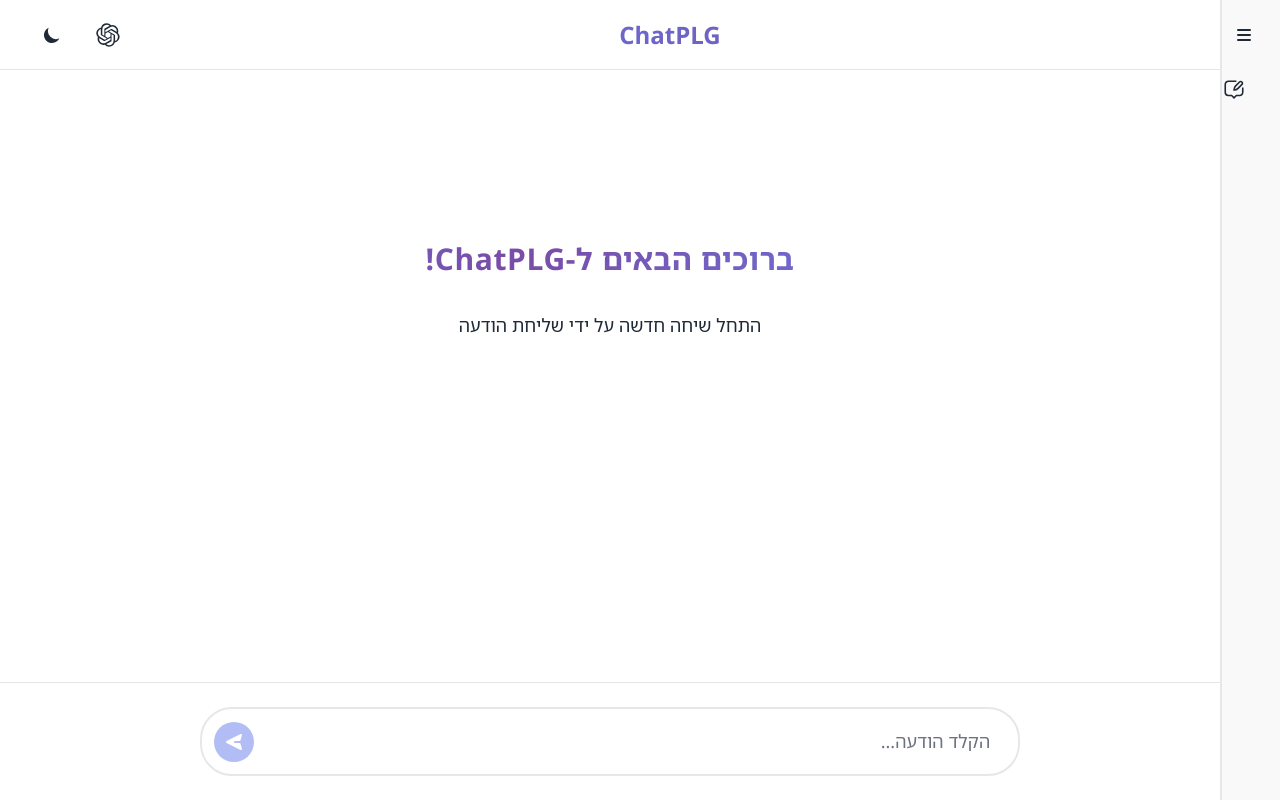
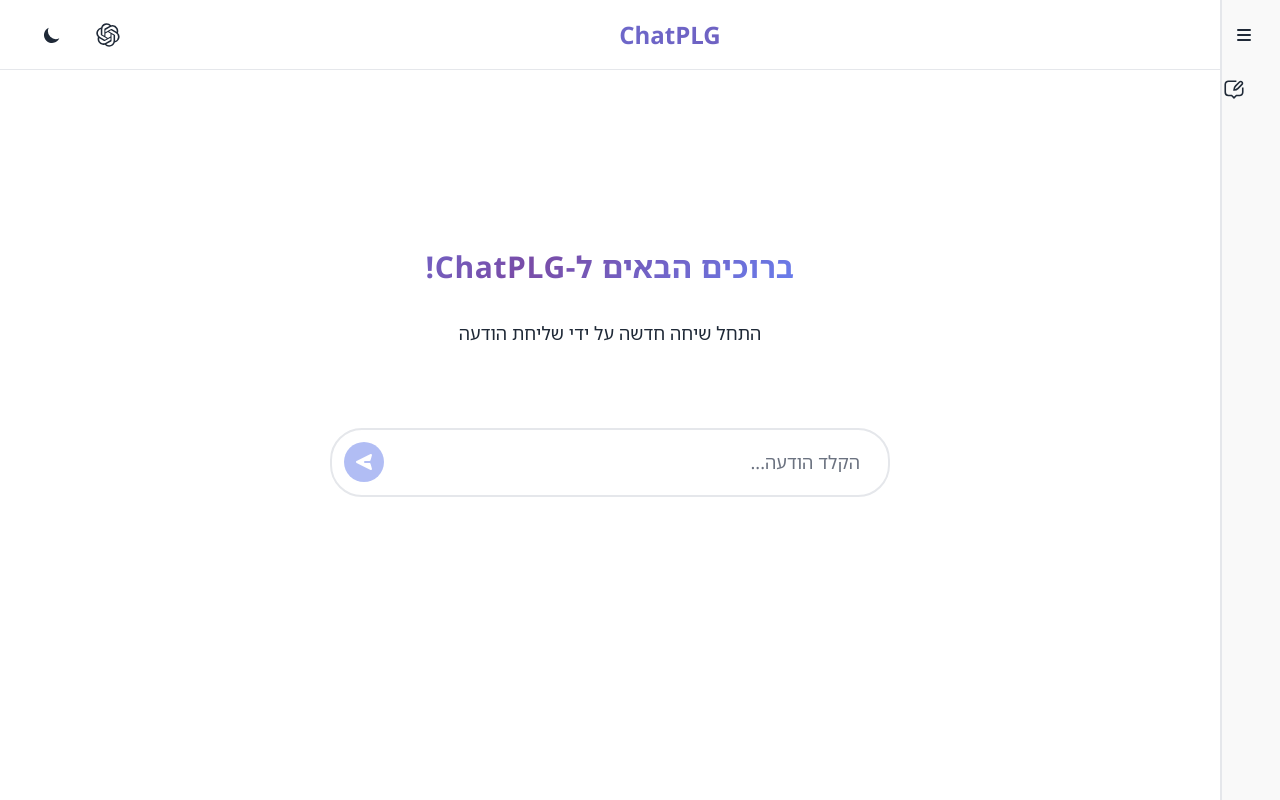
Before and after one commit to Kiloma-Advanced-Solutions/PLG_AI, a Next.js app: page /chat/new in a window 1280 px wide. Built offline with nearby package versions, Linux system fonts and the light colour scheme.

Commit message:
fix sidebar shifting, input positioning in new chat, burger icon positioning and app icon size

```diff
--- a/src/components/app-layout/app-layout.module.css
+++ b/src/components/app-layout/app-layout.module.css
@@ -14,12 +14,27 @@
   flex: 1;
   display: flex;
   min-height: 0;
+  margin-right: 0;
+  transition: margin-right 0.3s ease;
+}
+
+/* On mobile, sidebar overlays - no margin needed */
+.main.shifted {
+  margin-right: 0;
 }
 
 /* Tablet and larger screens (768px+) */
 @media (min-width: 768px) {
   .container {
     font-size: 1rem;
+  }
+
+  .main {
+    margin-right: var(--sidebar-width-closed);
+  }
+
+  .main.shifted {
+    margin-right: var(--sidebar-width-open);
   }
 }
 
--- a/src/components/app-layout/app-layout.tsx
+++ b/src/components/app-layout/app-layout.tsx
@@ -61,7 +61,7 @@ export default function AppLayout({ children }: AppLayoutProps) {
         onToggleSidebar={toggleSidebar}
       />
 
-      <main className={styles.main}>
+      <main className={`${styles.main} ${isSidebarOpen ? styles.shifted : ''}`}>
         {children}
       </main>
 
--- a/src/components/chat-container-component/chat-container-component.module.css
+++ b/src/components/chat-container-component/chat-container-component.module.css
@@ -8,20 +8,12 @@
   background-color: var(--background-color);
   padding-top: var(--header-height);
   padding-bottom: var(--input-bottom-padding);
-  margin-right: 0;
-  transition: margin-right 0.3s ease;
-}
-
-
-/* When sidebar is open */
-.chatContainer.shifted {
-  margin-right: var(--sidebar-width-open);
 }
 
 /* When chat is empty, position input higher */
 .chatContainer.empty {
-  justify-content: flex-start;
-  padding-top: calc(var(--header-height) + 3rem);
+  justify-content: center;
+  padding-top: var(--header-height);
 }
 
 /* Mobile-first conversation area */
@@ -39,13 +31,6 @@
   overscroll-behavior: contain;
 }
 
-/* Reduced horizontal padding when sidebar is open */
-.chatContainer.shifted .messagesContainer {
-  padding-top: 0;
-  padding-bottom: 1.5rem;
-  padding-inline-start: 0.5rem;
-  padding-inline-end: 0.5rem;
-}
 
 /* Scroll boundary to prevent scrolling too high */
 .scrollBoundary {
@@ -55,16 +40,21 @@
   width: 100%;
 }
 
-/* Center welcome message on empty chat */
+/* Position welcome message and input higher on empty chat */
 .messagesContainer.empty {
-  flex: 0 0 auto;
-  justify-content: center;
+  flex: 1;
+  display: flex;
+  flex-direction: column;
+  justify-content: flex-start;
+  align-items: center;
+  padding-top: 12rem;
+  gap: 2rem;
 }
 
-/* Center welcome message on empty chat */
-.messagesContainer.empty {
-  flex: 0 0 auto;
-  justify-content: center;
+/* Input wrapper for empty chat state */
+.inputWrapper {
+  width: 100%;
+  max-width: 800px;
 }
 
 .welcomeMessage {
@@ -239,17 +229,14 @@
 
 /* Tablet and larger screens (768px+) */
 @media (min-width: 768px) {
-  .chatContainer {
-    margin-right: var(--sidebar-width-closed);
-  }
-
   .messagesContainer {
     padding: 0 3rem 2rem;
   }
 
-  .chatContainer.shifted .messagesContainer {
-    padding: 0 2rem 2rem;
+  .messagesContainer.empty {
+    padding-top: 6rem;
   }
+
 
   .welcomeMessage {
     padding: 2rem;
@@ -259,16 +246,17 @@
 /* Desktop screens (1024px+) */
 @media (min-width: 1024px) {
   .chatContainer.empty {
-    padding-top: calc(var(--header-height) + 3rem * 2);
+    padding-top: var(--header-height);
   }
 
   .messagesContainer {
     padding: 0 calc(3rem * 4) 3rem;
   }
 
-  .chatContainer.shifted .messagesContainer {
-    padding: 0 3rem 3rem;
+  .messagesContainer.empty {
+    padding-top: 8rem;
   }
+
 
   .welcomeMessage {
     padding: 3rem;
--- a/src/components/chat-container-component/chat-container-component.tsx
+++ b/src/components/chat-container-component/chat-container-component.tsx
@@ -127,22 +127,39 @@ export default function ChatContainerComponent({
     }, [messages, forceScrollToBottom]);
 
     return (
-      <div className={`${styles.chatContainer} ${isSidebarOpen ? styles.shifted : ''} ${messages.length === 0 ? styles.empty : ''}`}>
+      <div className={`${styles.chatContainer} ${messages.length === 0 ? styles.empty : ''}`}>
+        {messages.length === 0 ? (
+          // Empty chat layout - welcome message and input together
+          <div className={`${styles.messagesContainer} ${styles.empty}`}>
+            <div className={styles.welcomeMessage}>
+              <h2>ברוכים הבאים ל-ChatPLG!</h2>
+              <p>התחל שיחה חדשה על ידי שליחת הודעה</p>
+            </div>
+            <div className={styles.inputWrapper}>
+              <InputMessageContainer
+                onSendMessage={onSendMessage}
+                isStreaming={isStreaming}
+                triggerFocusAnimation={triggerInputAnimation}
+                prefilledMessage={prefilledMessage}
+                onPrefilledMessageCleared={onPrefilledMessageCleared}
+                onStop={onStop}
+                isSidebarOpen={isSidebarOpen}
+                isInline={true}
+              />
+            </div>
+          </div>
+        ) : (
+          // Normal chat layout - messages container and input at bottom
+          <>
             <div
               ref={messagesContainerRef}
-          className={`${styles.messagesContainer} ${messages.length === 0 ? styles.empty : ''}`}
+              className={styles.messagesContainer}
             >
               {/* Scroll boundary to prevent scrolling too high */}
               <div className={styles.scrollBoundary}></div>
 
-          {messages.length === 0 ? (
-            <div className={styles.welcomeMessage}>
-              <h2>ברוכים הבאים ל-ChatPLG!</h2>
-              <p>התחל שיחה חדשה על ידי שליחת הודעה</p>
-            </div>
-          ) : (
-            // Render all messages
-            messages.map((message) => (
+              {/* Render all messages */}
+              {messages.map((message) => (
                 <ChatMessageComponent
                   key={message.id}
                   type={message.type}
@@ -153,8 +170,7 @@ export default function ChatContainerComponent({
                     undefined
                   }
                 />
-            ))
-          )}
+              ))}
 
               {apiError && (
                 <div className={styles.errorMessage}>
@@ -208,6 +224,8 @@ export default function ChatContainerComponent({
               onStop={onStop}
               isSidebarOpen={isSidebarOpen}
             />
+          </>
+        )}
       </div>
     );
 }
--- a/src/components/header-component/header-component.module.css
+++ b/src/components/header-component/header-component.module.css
@@ -55,7 +55,7 @@
 
 .appName h1 {
   margin: 0;
-  font-size: 1.125rem;
+  font-size: 1.5rem;
   font-weight: 700;
   color: var(--text-primary);
   background: linear-gradient(135deg, var(--app-color-1) 0%, var(--app-color-2) 100%);
@@ -200,8 +200,4 @@
   .mobileControls {
     display: none;
   }
-
-  .header.shifted .mobileControls {
-    display: none;
-  }
 }
--- a/src/components/input-message-container/input-message-container.module.css
+++ b/src/components/input-message-container/input-message-container.module.css
@@ -129,6 +129,18 @@
   right: var(--sidebar-width-open);
 }
 
+/* Inline positioning for empty chats */
+.inputContainer.inline {
+  position: relative;
+  bottom: auto;
+  left: auto;
+  right: auto;
+  padding: 0;
+  background-color: transparent;
+  border-top: none;
+  z-index: auto;
+}
+
 /* Tablet and larger screens (768px+) */
 @media (min-width: 768px) {
   .inputContainer {
--- a/src/components/input-message-container/input-message-container.tsx
+++ b/src/components/input-message-container/input-message-container.tsx
@@ -21,6 +21,8 @@ type InputMessageContainerProps = {
   onStop?: (currentInputValue: string) => void;
   /** Whether the sidebar is open (for positioning) */
   isSidebarOpen?: boolean;
+  /** Whether to use inline positioning instead of fixed (for empty chats) */
+  isInline?: boolean;
 };
 
 /**
@@ -35,6 +37,7 @@ export default function InputMessageContainer({
   onPrefilledMessageCleared,
   onStop,
   isSidebarOpen = false,
+  isInline = false,
 }: InputMessageContainerProps) {
 
   const [inputValue, setInputValue] = useState('');
@@ -100,7 +103,7 @@ export default function InputMessageContainer({
 
 
   return (
-    <form className={`${styles.inputContainer} ${isSidebarOpen ? styles.shifted : ''}`} onSubmit={handleSubmit}>
+    <form className={`${styles.inputContainer} ${isSidebarOpen ? styles.shifted : ''} ${isInline ? styles.inline : ''}`} onSubmit={handleSubmit}>
       <div className={`${styles.inputWrapper} ${showFocusAnimation ? styles.focusAnimation : ''}`}>
         <textarea
           ref={inputRef}
--- a/src/components/sidebar-component/sidebar-component.module.css
+++ b/src/components/sidebar-component/sidebar-component.module.css
@@ -45,16 +45,17 @@
   color: var(--text-primary);
 }
 
-/* Mobile-first burger area */
+/* Burger section - fixed position relative to viewport */
 .burgerSection {
   display: flex;
   align-items: center;
   flex-shrink: 0;
-  position: absolute;
+  position: fixed;
   top: 0;
   right: 0.5rem;
   height: var(--header-height);
   padding: 0.5rem 0;
+  z-index: 30; /* Higher than sidebar */
 }
 
 .burgerButton {
@@ -96,6 +97,10 @@
     border-left: 2px solid var(--border-color);
   }
 
+  .burgerSection {
+    right: 1rem;
+  }
+
   .burgerButton {
     width: 40px;
     height: 40px;
```
Lines whose indentation alone changed are shown as unchanged.
